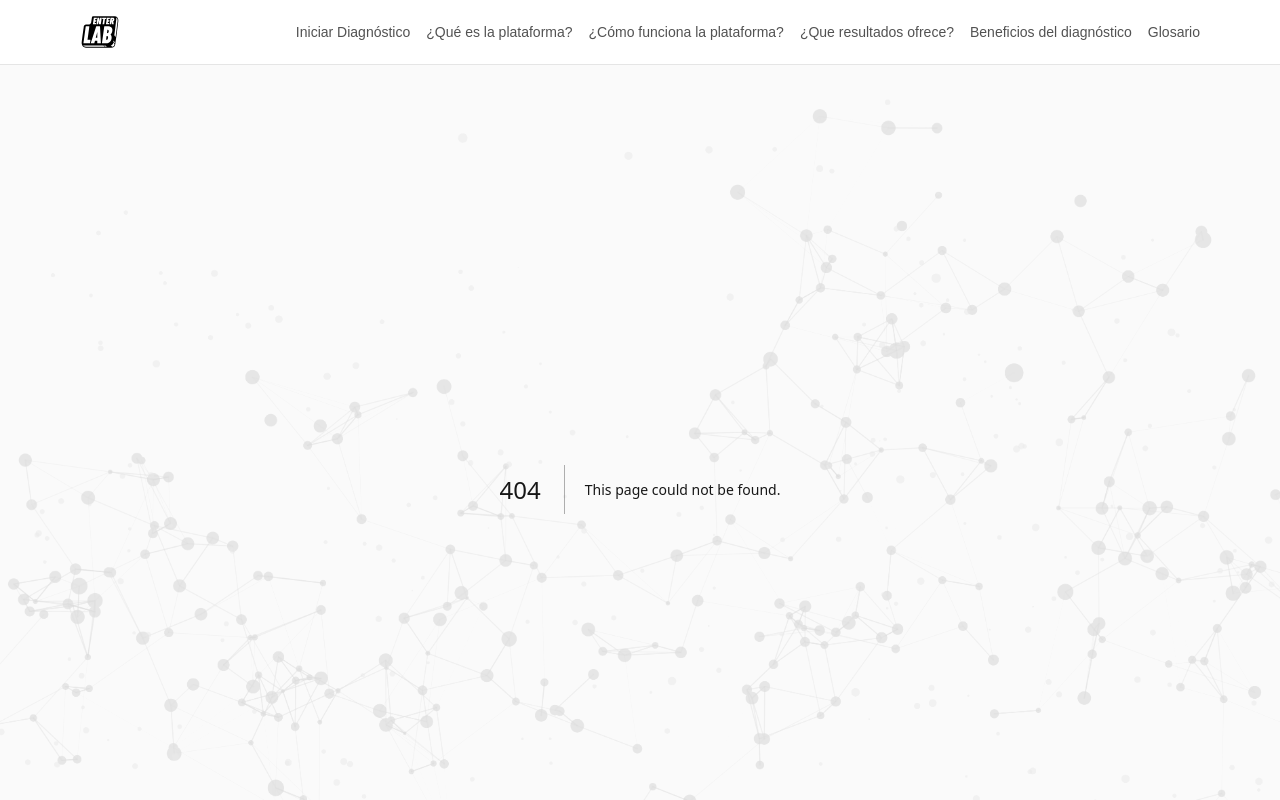
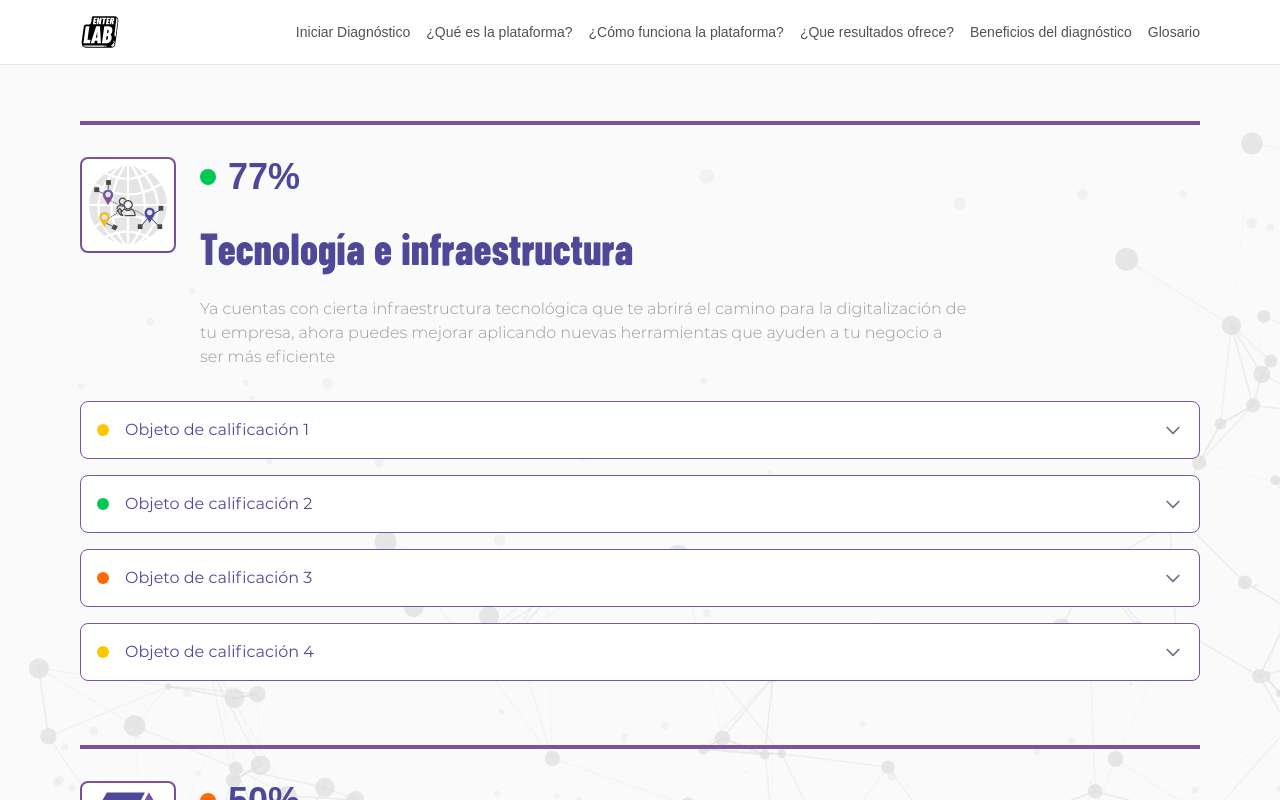
Before and after one commit to Enter-Lab-Org/diagnostico, a Next.js app: page /mis_empresas/1/resultados in a window 1280 px wide. Before the commit this address had no page. Shown: the top 800 px of the page. Built offline with nearby package versions, Linux system fonts and the light colour scheme.

Commit message:
Refactor FinalCuestionario component to improve final step display in Cuestionario, enhancing user experience and navigation flow.

```diff
--- /dev/null
+++ b/app/mis_empresas/[id]/resultados/components/Accordeon.tsx
@@ -0,0 +1,56 @@
+import { ObjetoCalificacion } from "../types";
+
+interface AccordionProps {
+    item: ObjetoCalificacion;
+    toggleAccordion: (id: number) => void;
+    getColorClass: (color: string) => string;
+    expandedItems: number[];
+}
+
+export const Accordeon = ({ item, toggleAccordion, getColorClass, expandedItems }: AccordionProps) => {
+    return (
+        <div
+            key={item.id}
+            className="border border-primary-purple rounded-lg bg-white"
+        >
+            <button
+                onClick={() => toggleAccordion(item.id)}
+                className="w-full flex items-center justify-between p-4 transition-colors"
+            >
+                <div className="flex items-center gap-4">
+                    <div
+                        className={`w-3 h-3 rounded-full ${getColorClass(item.color)}`}
+                    ></div>
+                    <span className="textRegular text-secondary-purple font-medium">
+                        {item.title}
+                    </span>
+                </div>
+                <svg
+                    className={`w-5 h-5 text-gray-500 transition-transform ${expandedItems.includes(item.id) ? "rotate-180" : ""
+                        }`}
+                    fill="none"
+                    stroke="currentColor"
+                    viewBox="0 0 24 24"
+                >
+                    <path
+                        strokeLinecap="round"
+                        strokeLinejoin="round"
+                        strokeWidth={2}
+                        d="M19 9l-7 7-7-7"
+                    />
+                </svg>
+            </button>
+            {expandedItems.includes(item.id) && (
+                <div className="px-4 pb-4 pt-2 border border-gray-100">
+                    <div className="flex flex-col gap-4 mt-4">
+                        <p className="textLight textGray text-sm leading-relaxed"
+                        >
+                            {item.description}
+                        </p>
+
+                    </div>
+                </div>
+            )}
+        </div>
+    );
+}
--- /dev/null
+++ b/app/mis_empresas/[id]/resultados/components/SectionCuestionario.tsx
@@ -0,0 +1,66 @@
+import { useState } from "react";
+import { Accordeon } from "./Accordeon";
+import { ResultadosCuestionarios } from "../types";
+
+
+
+export const SectionCuestionario = ({ objetoCalificacion, title, color, percentage, icon, description }: ResultadosCuestionarios) => {
+
+    const [expandedItems, setExpandedItems] = useState<number[]>([]);
+
+    const toggleAccordion = (id: number) => {
+        setExpandedItems((prev) =>
+            prev.includes(id) ? prev.filter((item) => item !== id) : [...prev, id]
+        );
+    };
+
+    const getColorClass = (color: string) => {
+        const colorClass = {
+            "yellow": "bg-yellow-400",
+            "green": "bg-green-500",
+            "orange": "bg-orange-500",
+        } as const;
+
+        return colorClass[color as keyof typeof colorClass] || "bg-yellow-400";
+    };
+
+    return (
+        <div className="flex flex-col gap-8 py-8">
+            <hr className="border-primary-purple border-2" />
+            {/* Header Section with Progress and Icon */}
+            <div className="flex items-start gap-6">
+                {/* Icon Container */}
+                <div className="shrink-0">
+                    <div className="w-24 h-24 rounded-lg border-2 border-primary-purple flex items-center justify-center bg-white">
+                        <img className="shadow-sm" src={`/assets/${icon}`} alt="tecnologia_icon" />
+                    </div>
+                </div>
+
+                {/* Progress and Title Section */}
+                <div className="flex-1">
+                    <div className="flex items-center gap-3 mb-4">
+                        <div className={`w-4 h-4 rounded-full ${getColorClass(color)}`}></div>
+                        <span className="text-4xl font-bold text-secondary-purple">{percentage}%</span>
+                    </div>
+                    <h1 className="mainTitle mb-4">{title}</h1>
+                    <p className="textLight textGray text-base max-w-3xl">
+                        {description}
+                    </p>
+                </div>
+            </div>
+
+            {/* Accordion Items */}
+            <div className="flex flex-col gap-4">
+                {objetoCalificacion.map((item) => (
+                    <Accordeon key={item.id}
+                        item={item}
+                        toggleAccordion={toggleAccordion}
+                        getColorClass={getColorClass}
+                        expandedItems={expandedItems}
+                    />
+
+                ))}
+            </div>
+        </div>
+    );
+}
--- /dev/null
+++ b/app/mis_empresas/[id]/resultados/ejemplo.mock.ts
@@ -0,0 +1,91 @@
+import { ResultadosCuestionarios } from "./types";
+/*
+  cultura_icon.svg
+  datos_icon.svg
+  experiencia_icon.svg
+  gobernanza_icon.svg
+  presencia_icon.svg
+  procesos_icon.svg
+  tecnologia_icon.svg
+*/
+
+export const ejemploMock: ResultadosCuestionarios[] = [
+  {
+    id: 1,
+    title: "Tecnología e infraestructura",
+    color: "green",
+    percentage: 77,
+    icon: "tecnologia_icon.svg",
+    description:
+      "Ya cuentas con cierta infraestructura tecnológica que te abrirá el camino para la digitalización de tu empresa, ahora puedes mejorar aplicando nuevas herramientas que ayuden a tu negocio a ser más eficiente",
+    objetoCalificacion: [
+      {
+        id: 1,
+        color: "yellow",
+        title: "Objeto de calificación 1",
+        description:
+          "El primer paso para digitalizarte e incorporar nuevas tecnologías es que tu negocio disponga de una conexión a internet.",
+      },
+      {
+        id: 2,
+        color: "green",
+        title: "Objeto de calificación 2",
+        description:
+          "El segundo paso para digitalizarte e incorporar nuevas tecnologías es que tu negocio disponga de una conexión a internet.",
+      },
+      {
+        id: 3,
+        color: "orange",
+        title: "Objeto de calificación 3",
+        description:
+          "El tercer paso para digitalizarte e incorporar nuevas tecnologías es que tu negocio disponga de una conexión a internet.",
+      },
+      {
+        id: 4,
+        color: "yellow",
+        title: "Objeto de calificación 4",
+        description:
+          "El cuarto paso para digitalizarte e incorporar nuevas tecnologías es que tu negocio disponga de una conexión a internet.",
+      },
+    ],
+  },
+  {
+    id: 2,
+    title: "Datos y Analítica",
+    color: "orange",
+    percentage: 50,
+    icon: "datos_icon.svg",
+    description:
+      "Ya cuentas con cierta infraestructura tecnológica que te abrirá el camino para la digitalización de tu empresa, ahora puedes mejorar aplicando nuevas herramientas que ayuden a tu negocio a ser más eficiente",
+    objetoCalificacion: [
+      {
+        id: 1,
+        color: "yellow",
+        title: "Objeto de calificación 1",
+        description:
+          "El primer paso para digitalizarte e incorporar nuevas tecnologías es que tu negocio disponga de una conexión a internet.",
+      },
+      {
+        id: 2,
+        color: "green",
+        title: "Objeto de calificación 2",
+        description:
+          "El segundo paso para digitalizarte e incorporar nuevas tecnologías es que tu negocio disponga de una conexión a internet.",
+      },
+      {
+        id: 3,
+        color: "orange",
+        title: "Objeto de calificación 3",
+        description:
+          "El tercer paso para digitalizarte e incorporar nuevas tecnologías es que tu negocio disponga de una conexión a internet.",
+      },
+      {
+        id: 4,
+        color: "yellow",
+        title: "Objeto de calificación 4",
+        description:
+          "El cuarto paso para digitalizarte e incorporar nuevas tecnologías es que tu negocio disponga de una conexión a internet.",
+      },
+    ],
+  },
+];
--- /dev/null
+++ b/app/mis_empresas/[id]/resultados/page.tsx
@@ -0,0 +1,28 @@
+"use client";
+
+import { SectionCuestionario } from "./components/SectionCuestionario";
+import { ejemploMock } from "./ejemplo.mock";
+import { ResultadosCuestionarios } from "./types";
+
+
+const ResultadosPage = ({ params }: { params: { id: string } }) => {
+    const data = ejemploMock;
+    return (
+        <div>
+            {data.map((cuestionario: ResultadosCuestionarios, idx: number) => (
+                <SectionCuestionario
+                    key={cuestionario.id}
+                    objetoCalificacion={cuestionario.objetoCalificacion}
+                    title={cuestionario.title}
+                    color={cuestionario.color}
+                    percentage={cuestionario.percentage}
+                    icon={cuestionario.icon}
+                    description={cuestionario.description}
+                    id={cuestionario.id}
+                />
+            ))}
+        </div>
+    );
+};
+
+export default ResultadosPage;
--- /dev/null
+++ b/app/mis_empresas/[id]/resultados/types/index.ts
@@ -0,0 +1,16 @@
+export type ResultadosCuestionarios = {
+  id: number;
+  title: string;
+  color: string;
+  percentage: number;
+  icon: string;
+  description: string;
+  objetoCalificacion: ObjetoCalificacion[];
+};
+
+export type ObjetoCalificacion = {
+  id: number;
+  color: string;
+  title: string;
+  description: string;
+};
```
